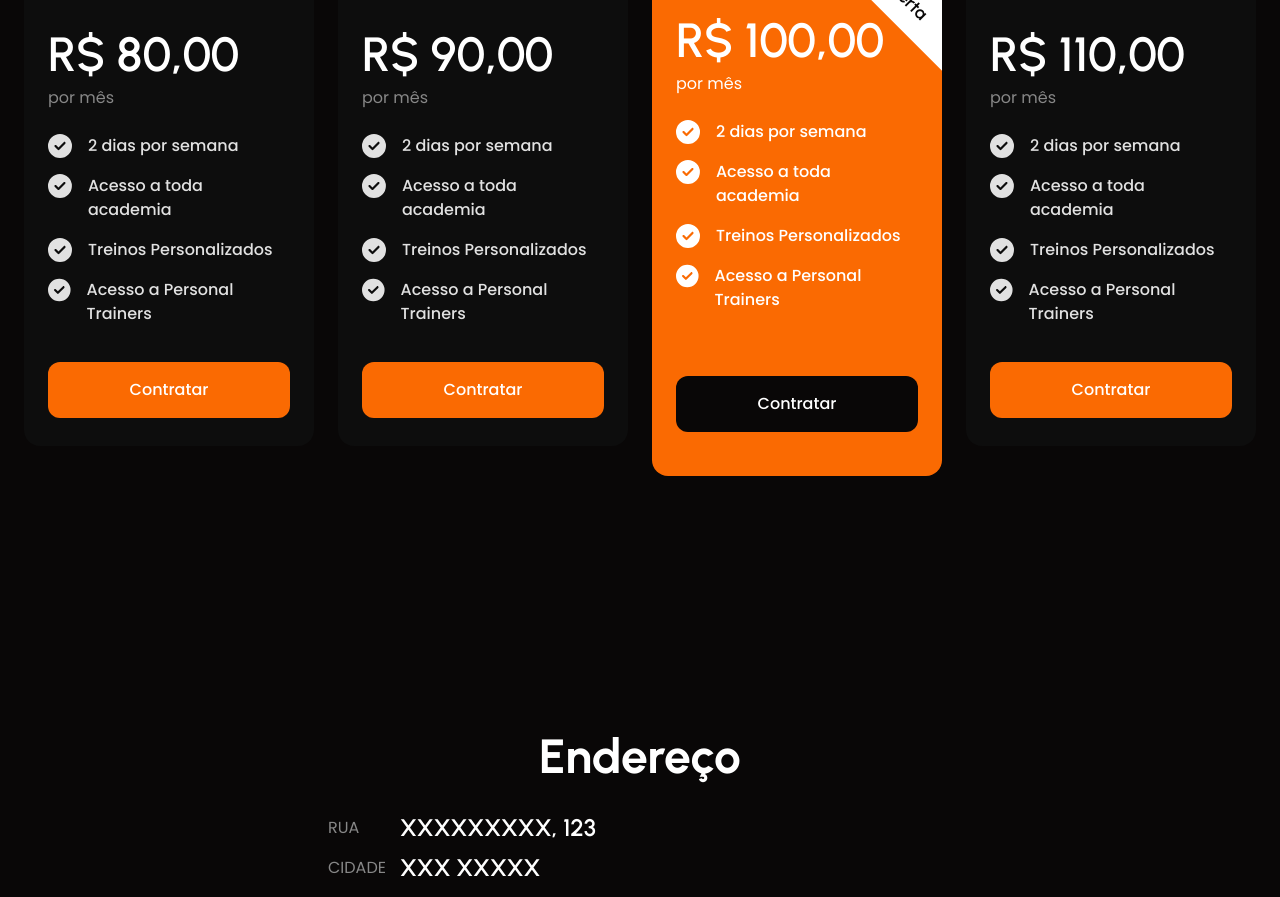
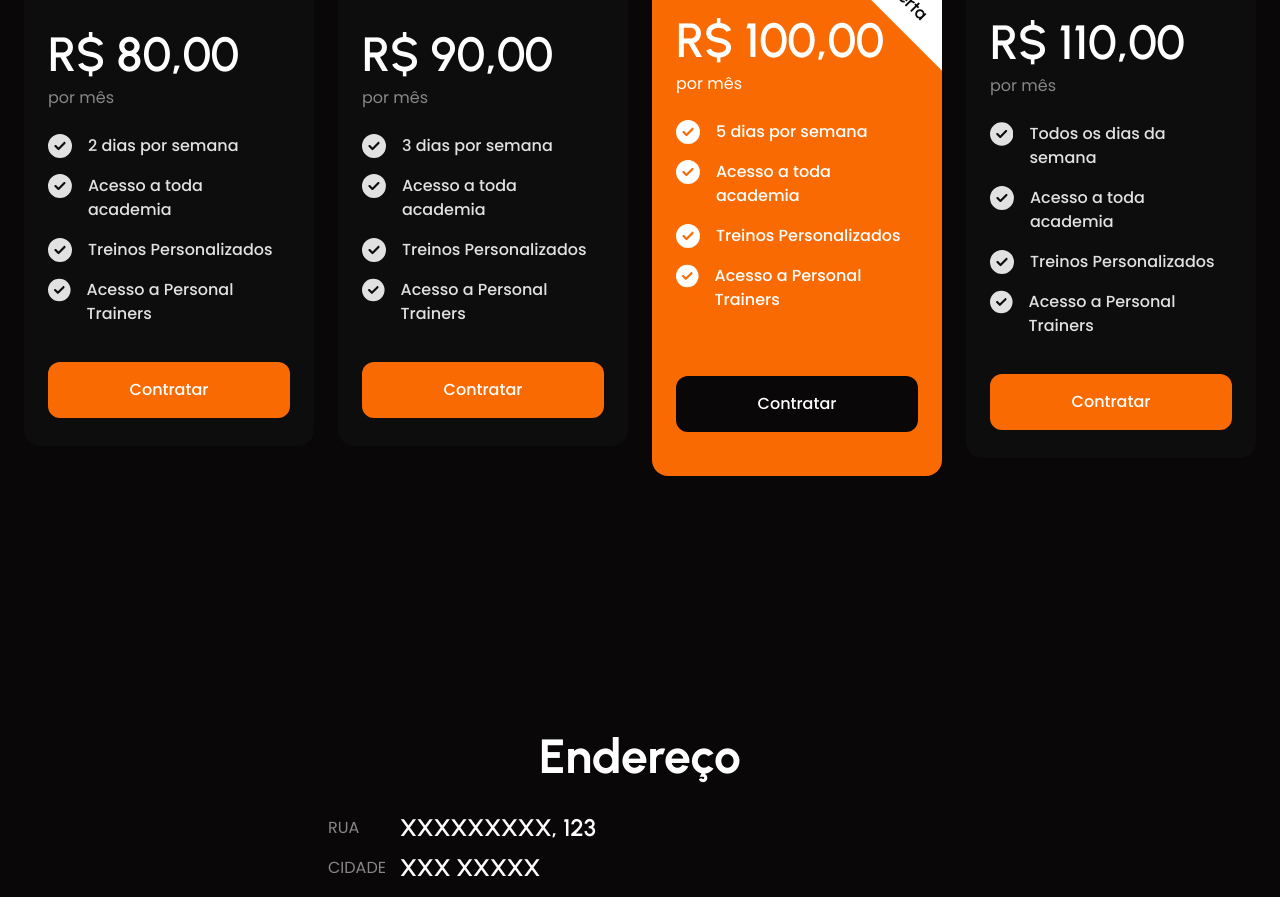
Before and after one commit to emersondont/gym-landing-page, a Next.js app: page / in a window 1280 px wide. Shown: the part 2460-3357 px from the top of the page. Built offline with nearby package versions, Linux system fonts and the light colour scheme; grey boxes are pictures that could not be loaded.

Commit message:
refactor: Update package benefits in packages.ts

```diff
--- a/src/data/packages.ts
+++ b/src/data/packages.ts
@@ -26,7 +26,7 @@ const montly: Package[] = [
     price: 90.00,
     billed: 'por mês',
     benefits: [
-      '2 dias por semana',
+      '3 dias por semana',
       'Acesso a toda academia',
       'Treinos Personalizados',
       'Acesso a Personal Trainers'
@@ -38,7 +38,7 @@ const montly: Package[] = [
     price: 100.00,
     billed: 'por mês',
     benefits: [
-      '2 dias por semana',
+      '5 dias por semana',
       'Acesso a toda academia',
       'Treinos Personalizados',
       'Acesso a Personal Trainers'
@@ -51,7 +51,7 @@ const montly: Package[] = [
     price: 110.00,
     billed: 'por mês',
     benefits: [
-      '2 dias por semana',
+      'Todos os dias da semana',
       'Acesso a toda academia',
       'Treinos Personalizados',
       'Acesso a Personal Trainers'
@@ -66,7 +66,7 @@ const quarterly: Package[] = [
     price: 220.00,
     billed: 'por 3 meses',
     benefits: [
-      '2 dias por semana',
+      '3 dias por semana',
       'Acesso a toda academia',
       'Treinos Personalizados',
       'Acesso a Personal Trainers'
@@ -78,7 +78,7 @@ const quarterly: Package[] = [
     price: 250.00,
     billed: 'por 3 meses',
     benefits: [
-      '2 dias por semana',
+      '5 dias por semana',
       'Acesso a toda academia',
       'Treinos Personalizados',
       'Acesso a Personal Trainers'
@@ -90,7 +90,7 @@ const quarterly: Package[] = [
     price: 280.00,
     billed: 'por 3 meses',
     benefits: [
-      '2 dias por semana',
+      'Todos os dias da semana',
       'Acesso a toda academia',
       'Treinos Personalizados',
       'Acesso a Personal Trainers'
```
